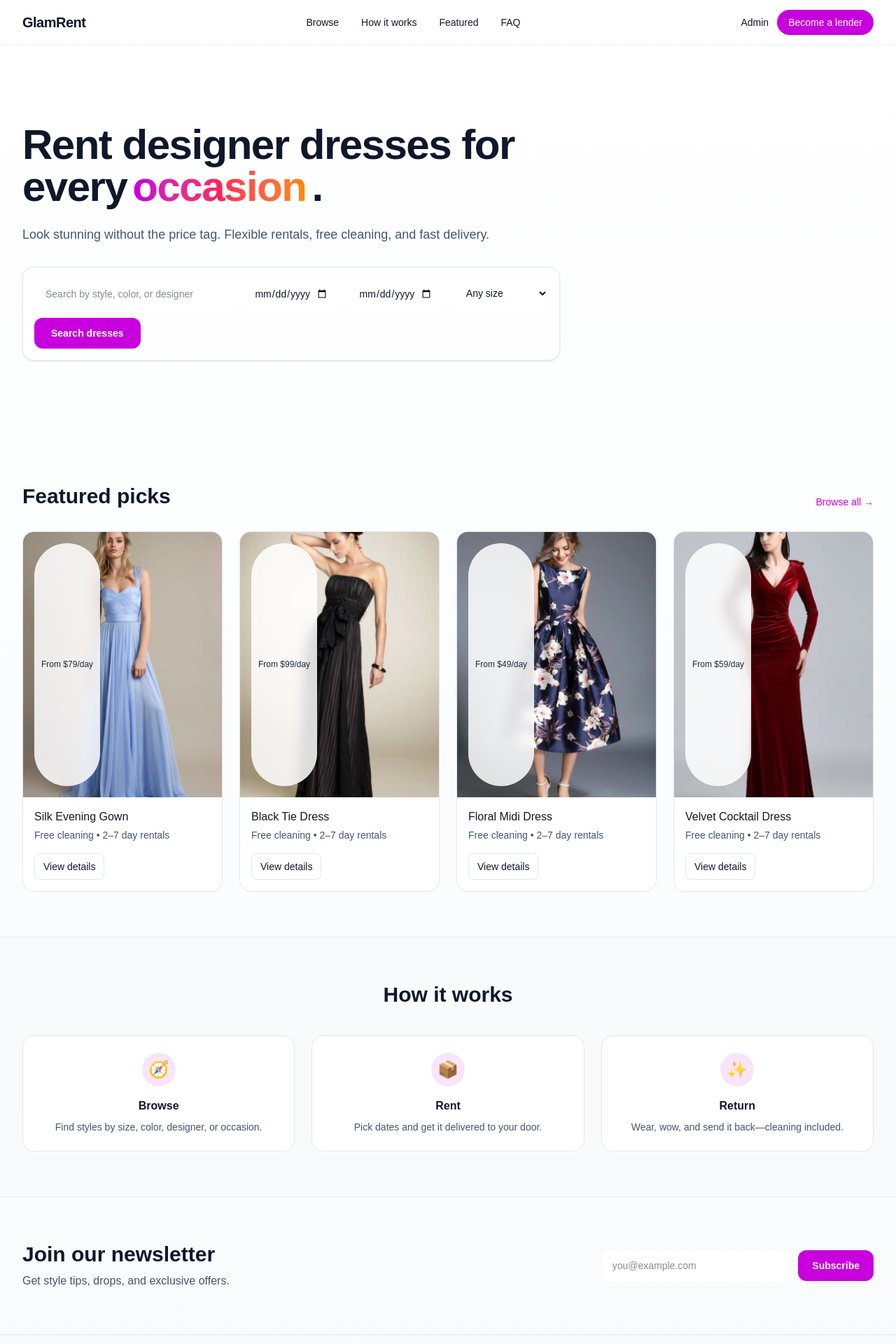
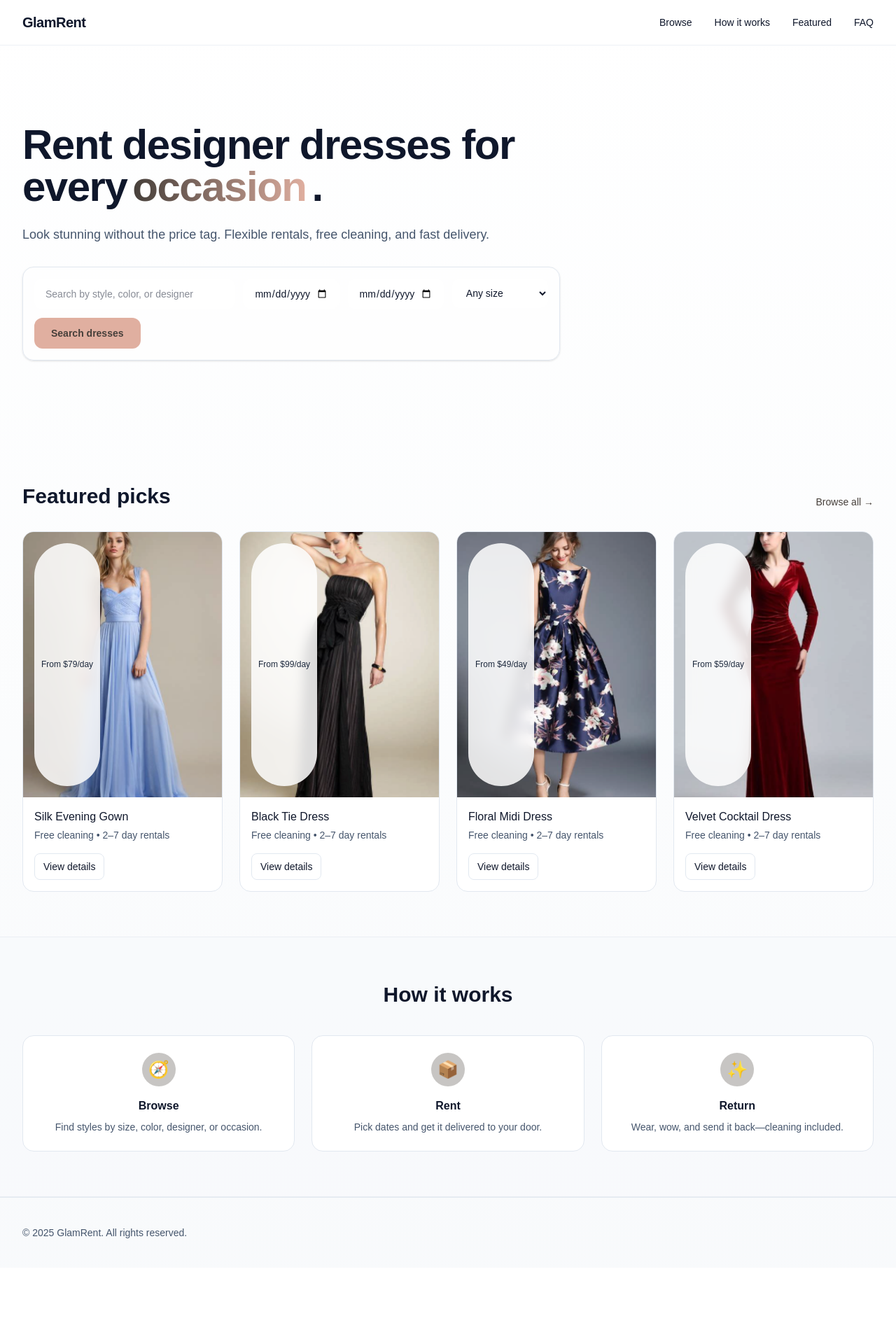
Before and after one commit to lu-amor/app-vestidos, a Next.js app: page / in a window 1280 px wide. Shown: the top 1920 px of the page at 70% size. After the commit the page ends 1811 px from the top, so only its background shows below. Built offline with nearby package versions, Linux system fonts and the light colour scheme.

Commit message:
fix color pallette

```diff
--- a/src/app/admin/login/page.tsx
+++ b/src/app/admin/login/page.tsx
@@ -8,7 +8,7 @@ export default async function AdminLogin() {
         <input type="hidden" name="csrf" value={csrf} />
         <input name="username" placeholder="Username" className="rounded-xl border px-4 py-3 text-sm" />
         <input name="password" type="password" placeholder="Password" className="rounded-xl border px-4 py-3 text-sm" />
-        <button className="rounded-xl bg-fuchsia-600 text-white px-4 py-3 text-sm font-semibold">Sign in</button>
+        <button className="rounded-xl bg-[#e0afa0] text-[#463f3a] px-4 py-3 text-sm font-semibold">Sign in</button>
         <p className="text-xs text-slate-500">Protected area. Authorized staff only.</p>
       </form>
     </div>
--- a/src/app/page.tsx
+++ b/src/app/page.tsx
@@ -23,17 +23,11 @@ export default function Home() {
             GlamRent
           </Link>
           <nav className="hidden md:flex items-center gap-8 text-sm">
-            <Link href="/search" className="hover:text-fuchsia-600">Browse</Link>
-            <Link href="#how" className="hover:text-fuchsia-600">How it works</Link>
-            <Link href="#featured" className="hover:text-fuchsia-600">Featured</Link>
-            <Link href="/faq" className="hover:text-fuchsia-600">FAQ</Link>
+            <Link href="/search" className="hover:text-[#e0afa0]">Browse</Link>
+            <Link href="#how" className="hover:text-[#e0afa0]">How it works</Link>
+            <Link href="#featured" className="hover:text-[#e0afa0]">Featured</Link>
+            <Link href="/faq" className="hover:text-[#e0afa0]">FAQ</Link>
           </nav>
-          <div className="flex items-center gap-3">
-            <Link href="/admin/login" className="text-sm hover:text-fuchsia-600">Admin</Link>
-            <Link href="/become-a-lender" className="inline-flex items-center rounded-full bg-fuchsia-600 text-white px-4 py-2 text-sm font-medium hover:bg-fuchsia-500">
-              Become a lender
-            </Link>
-          </div>
         </div>
       </header>
 
@@ -43,7 +37,7 @@ export default function Home() {
             <div className="max-w-3xl">
               <h1 className="text-4xl sm:text-6xl font-extrabold tracking-tight">
                 Rent designer dresses for every
-                <span className="mx-2 bg-gradient-to-r from-fuchsia-600 via-rose-500 to-orange-400 bg-clip-text text-transparent">occasion</span>.
+                <span className="mx-2 bg-gradient-to-r from-[#463f3a] to-[#e0afa0] bg-clip-text text-transparent">occasion</span>.
               </h1>
               <p className="mt-6 text-base sm:text-lg text-slate-600 dark:text-slate-300">
                 Look stunning without the price tag. Flexible rentals, free cleaning, and fast delivery.
@@ -57,7 +51,7 @@ export default function Home() {
                     name="q"
                     type="text"
                     placeholder="Search by style, color, or designer"
-                    className="w-full rounded-xl border-slate-200 dark:border-slate-700 bg-white dark:bg-slate-900 px-4 py-3 text-sm outline-none focus:ring-2 focus:ring-fuchsia-500"
+                    className="w-full rounded-xl border-slate-200 dark:border-slate-700 bg-white dark:bg-slate-900 px-4 py-3 text-sm outline-none focus:ring-2 focus:ring-[#e0afa0]"
                   />
                 </div>
                 <div>
@@ -66,7 +60,7 @@ export default function Home() {
                     id="start"
                     name="start"
                     type="date"
-                    className="w-full rounded-xl border-slate-200 dark:border-slate-700 bg-white dark:bg-slate-900 px-4 py-3 text-sm outline-none focus:ring-2 focus:ring-fuchsia-500"
+                    className="w-full rounded-xl border-slate-200 dark:border-slate-700 bg-white dark:bg-slate-900 px-4 py-3 text-sm outline-none focus:ring-2 focus:ring-[#e0afa0]"
                   />
                 </div>
                 <div>
@@ -75,7 +69,7 @@ export default function Home() {
                     id="end"
                     name="end"
                     type="date"
-                    className="w-full rounded-xl border-slate-200 dark:border-slate-700 bg-white dark:bg-slate-900 px-4 py-3 text-sm outline-none focus:ring-2 focus:ring-fuchsia-500"
+                    className="w-full rounded-xl border-slate-200 dark:border-slate-700 bg-white dark:bg-slate-900 px-4 py-3 text-sm outline-none focus:ring-2 focus:ring-[#e0afa0]"
                   />
                 </div>
                 <div>
@@ -83,7 +77,7 @@ export default function Home() {
                   <select
                     id="size"
                     name="size"
-                    className="w-full rounded-xl border-slate-200 dark:border-slate-700 bg-white dark:bg-slate-900 px-4 py-3 text-sm outline-none focus:ring-2 focus:ring-fuchsia-500"
+                    className="w-full rounded-xl border-slate-200 dark:border-slate-700 bg-white dark:bg-slate-900 px-4 py-3 text-sm outline-none focus:ring-2 focus:ring-[#e0afa0]"
                   >
                     <option value="">Any size</option>
                     <option>XS</option>
@@ -96,7 +90,7 @@ export default function Home() {
                 <div className="lg:col-span-5">
                   <button
                     type="submit"
-                    className="w-full sm:w-auto inline-flex items-center justify-center rounded-xl bg-fuchsia-600 px-6 py-3 text-sm font-semibold text-white hover:bg-fuchsia-500"
+                    className="w-full sm:w-auto inline-flex items-center justify-center rounded-xl bg-[#e0afa0] px-6 py-3 text-sm font-semibold text-[#463f3a] hover:bg-[#c48b8b]"
                   >
                     Search dresses
                   </button>
@@ -109,7 +103,7 @@ export default function Home() {
         <section id="featured" className="mx-auto max-w-7xl px-4 sm:px-6 lg:px-8 py-12 sm:py-16">
           <div className="flex items-end justify-between gap-4">
             <h2 className="text-2xl sm:text-3xl font-bold">Featured picks</h2>
-            <Link href="/search" className="text-sm text-fuchsia-600 hover:underline">Browse all →</Link>
+            <Link href="/search" className="text-sm text-[#463f3a] hover:underline">Browse all →</Link>
           </div>
           <div className="mt-8 grid grid-cols-1 sm:grid-cols-2 lg:grid-cols-4 gap-6">
             {featured.map((item) => (
@@ -155,7 +149,7 @@ export default function Home() {
             <div className="mt-10 grid grid-cols-1 sm:grid-cols-3 gap-6">
               {steps.map((s, i) => (
                 <div key={i} className="rounded-2xl border border-slate-200 dark:border-slate-800 bg-white dark:bg-slate-900 p-6 text-center">
-                  <div className="mx-auto h-12 w-12 rounded-full bg-fuchsia-600/10 flex items-center justify-center text-2xl">{s.emoji}</div>
+                  <div className="mx-auto h-12 w-12 rounded-full bg-[#463f3a]/30 flex items-center justify-center text-2xl">{s.emoji}</div>
                   <h3 className="mt-4 font-semibold">{s.title}</h3>
                   <p className="mt-2 text-sm text-slate-600 dark:text-slate-400">{s.text}</p>
                 </div>
@@ -163,39 +157,11 @@ export default function Home() {
             </div>
           </div>
         </section>
-
-        <section className="mx-auto max-w-7xl px-4 sm:px-6 lg:px-8 py-12 sm:py-16">
-          <div className="grid grid-cols-1 lg:grid-cols-3 gap-6 items-center">
-            <div className="lg:col-span-2">
-              <h2 className="text-2xl sm:text-3xl font-bold">Join our newsletter</h2>
-              <p className="mt-2 text-slate-600 dark:text-slate-400">Get style tips, drops, and exclusive offers.</p>
-            </div>
-            <form action="/api/newsletter" method="POST" className="flex w-full gap-3">
-              <label htmlFor="email" className="sr-only">Email</label>
-              <input
-                id="email"
-                name="email"
-                type="email"
-                required
-                placeholder="you@example.com"
-                className="flex-1 rounded-xl border-slate-200 dark:border-slate-700 bg-white dark:bg-slate-900 px-4 py-3 text-sm outline-none focus:ring-2 focus:ring-fuchsia-500"
-              />
-              <button className="inline-flex items-center rounded-xl bg-fuchsia-600 px-5 py-3 text-sm font-semibold text-white hover:bg-fuchsia-500">
-                Subscribe
-              </button>
-            </form>
-          </div>
-        </section>
       </main>
 
       <footer className="border-t border-slate-200 dark:border-slate-800">
         <div className="mx-auto max-w-7xl px-4 sm:px-6 lg:px-8 py-10 flex flex-col sm:flex-row items-center justify-between gap-6">
           <p className="text-sm text-slate-600 dark:text-slate-400">© {new Date().getFullYear()} GlamRent. All rights reserved.</p>
-          <div className="flex gap-6 text-sm">
-            <Link href="/terms" className="hover:text-fuchsia-600">Terms</Link>
-            <Link href="/privacy" className="hover:text-fuchsia-600">Privacy</Link>
-            <Link href="/contact" className="hover:text-fuchsia-600">Contact</Link>
-          </div>
         </div>
       </footer>
     </div>
--- a/src/app/search/page.tsx
+++ b/src/app/search/page.tsx
@@ -37,7 +37,7 @@ export default function Page({ searchParams }: { searchParams: SearchParams }) {
         <input name="size" defaultValue={size} placeholder="Size" className="rounded-xl border px-3 py-2 text-sm" />
         <input name="color" defaultValue={color} placeholder="Color" className="rounded-xl border px-3 py-2 text-sm" />
         <input name="style" defaultValue={style} placeholder="Style (e.g., cocktail)" className="rounded-xl border px-3 py-2 text-sm" />
-        <button className="rounded-xl bg-fuchsia-600 text-white px-4 py-2 text-sm">Search</button>
+        <button className="rounded-xl bg-[#e0afa0] text-[#463f3a] px-4 py-2 text-sm">Search</button>
       </form>
 
       <div className="mt-8 grid grid-cols-1 sm:grid-cols-2 lg:grid-cols-4 gap-6">
```
